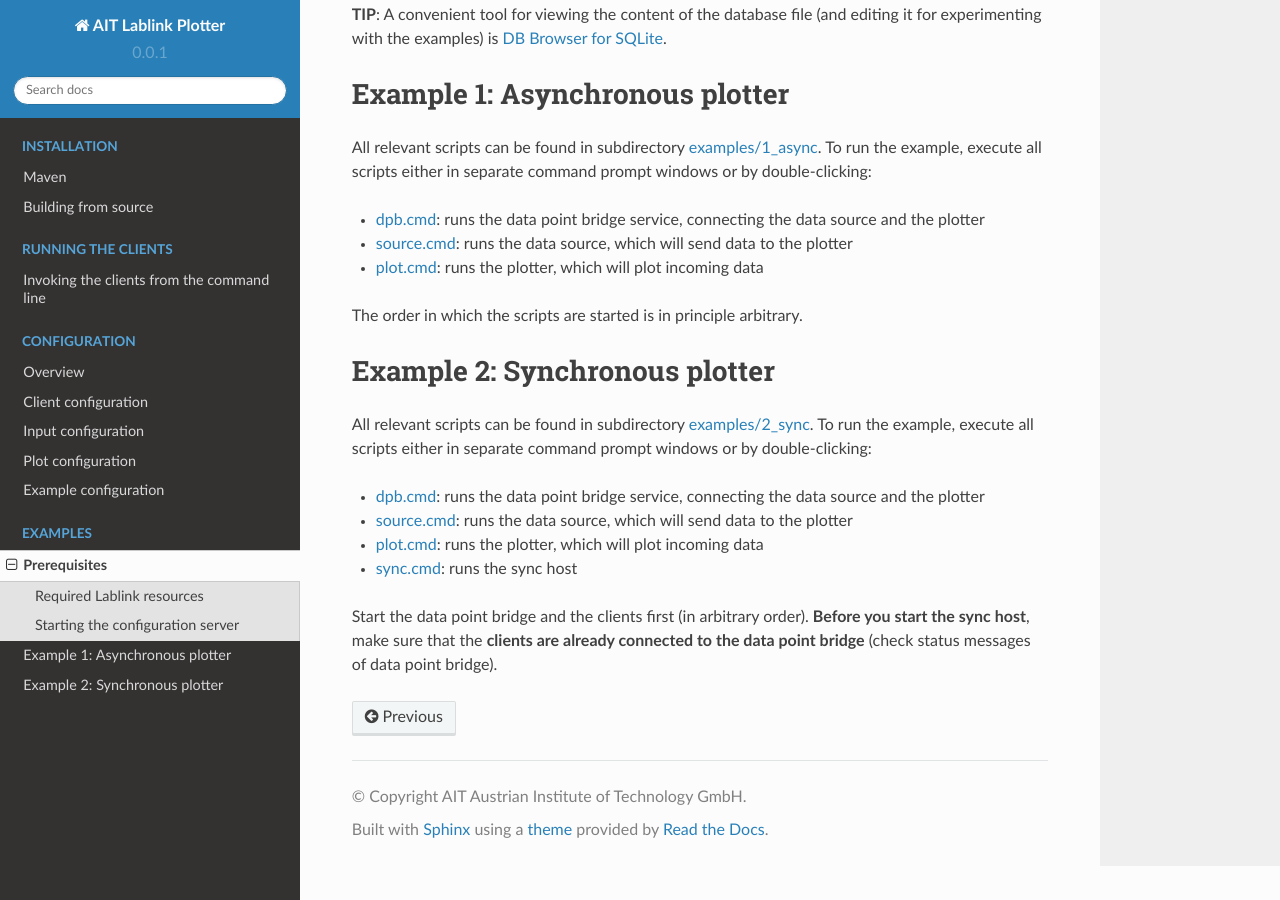
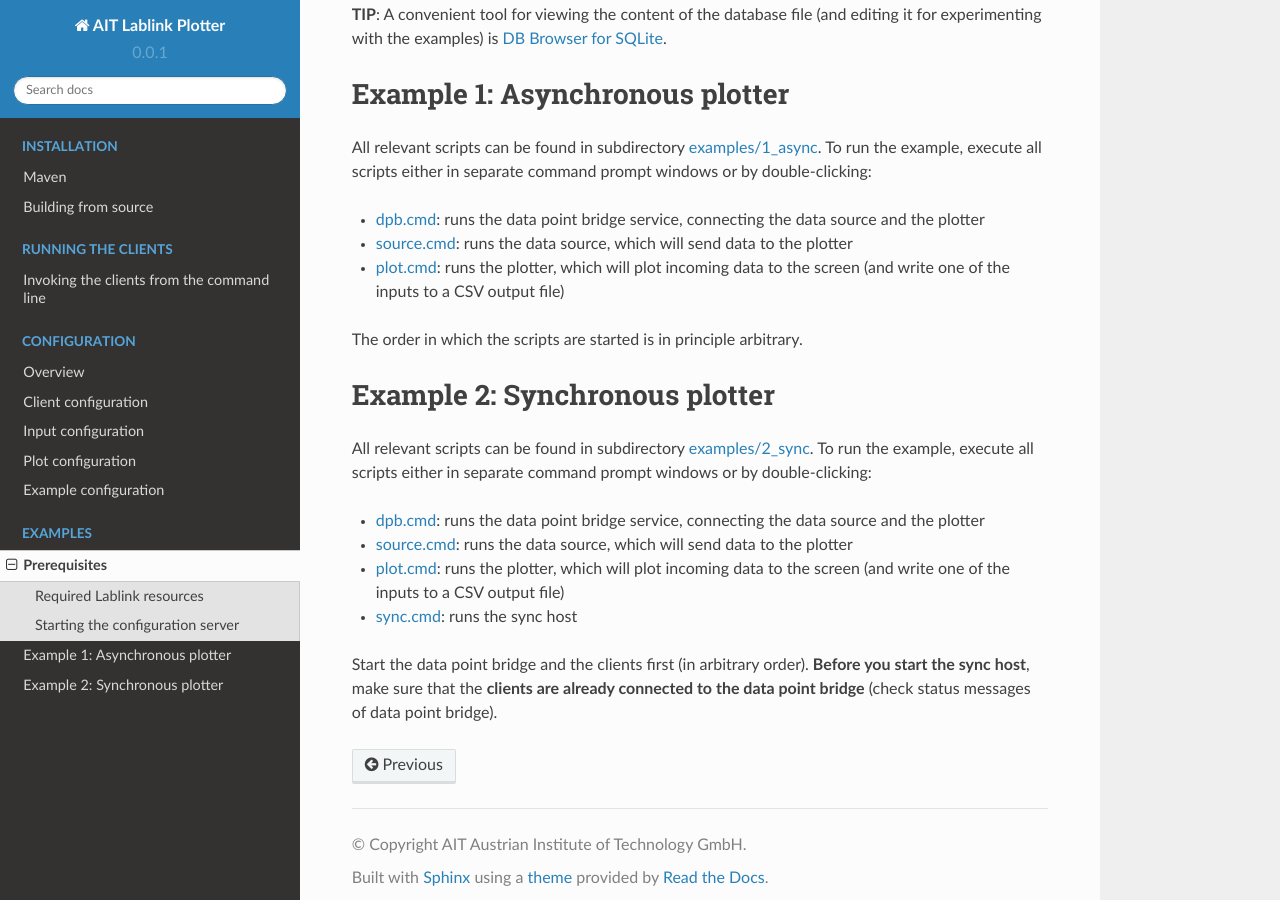
Before and after one commit to AIT-Lablink/lablink-plotter, a Sphinx documentation site: the page built from docs/examples.rst, in a window 1280 px wide and 900 px high, scrolled down 653 px. Built offline with Sphinx 7.4.7 and the Read the Docs theme 2.0.0, drawn with Linux system fonts in a browser that asks for light colours.

Commit message:
Update docs: write input values to CSV file

```diff
--- a/docs/configuration.rst
+++ b/docs/configuration.rst
@@ -31,7 +31,7 @@ Configuration for each input:
 * **MarksStyle**: set the marks style, allowed values are ``none``, ``points`` and ``dots`` (optional, default: ``dots``)
 * **Connected**: if ``true``, subsequent points in the plot are connected with a line (optional, default: ``true``)
 * **Impulses**: if ``true``, then a line will be drawn from any plotted point down to the x axis (optional, default: ``false``)
-
+* **WriteToFile**: if ``true``, then new values will not only be plotted to the screen but also written to a CSV output file called "*<InputID>.csv*" (optional, default: ``false``)
 
 Plot configuration
 ==================
--- a/docs/examples.rst
+++ b/docs/examples.rst
@@ -33,7 +33,7 @@ To run the example, execute all scripts either in separate command prompt window
 
 * :github_blob:`dpb.cmd <examples/1_async/dpb.cmd>`: runs the data point bridge service, connecting the data source and the plotter
 * :github_blob:`source.cmd <examples/1_async/source.cmd>`: runs the data source, which will send data to the plotter
-* :github_blob:`plot.cmd <examples/1_async/plot.cmd>`: runs the plotter, which will plot incoming data
+* :github_blob:`plot.cmd <examples/1_async/plot.cmd>`: runs the plotter, which will plot incoming data to the screen (and write one of the inputs to a CSV output file)
 
 The order in which the scripts are started is in principle arbitrary.
 
@@ -45,7 +45,7 @@ To run the example, execute all scripts either in separate command prompt window
 
 * :github_blob:`dpb.cmd <examples/2_sync/dpb.cmd>`: runs the data point bridge service, connecting the data source and the plotter
 * :github_blob:`source.cmd <examples/2_sync/source.cmd>`: runs the data source, which will send data to the plotter
-* :github_blob:`plot.cmd <examples/2_sync/plot.cmd>`: runs the plotter, which will plot incoming data
+* :github_blob:`plot.cmd <examples/2_sync/plot.cmd>`: runs the plotter, which will plot incoming data to the screen (and write one of the inputs to a CSV output file)
 * :github_blob:`sync.cmd <examples/2_sync/sync.cmd>`: runs the sync host
 
 Start the data point bridge and the clients first (in arbitrary order).
```
Also changed, not shown: other parts of docs/configuration.rst (+2 -1 lines).
